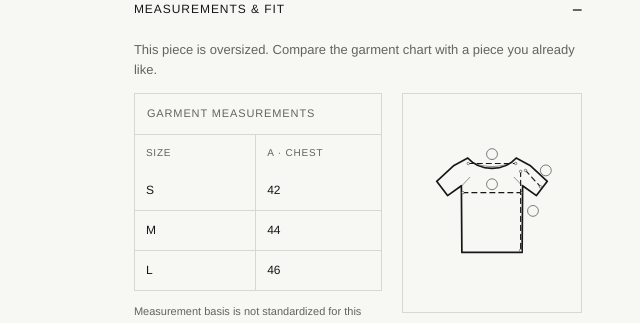
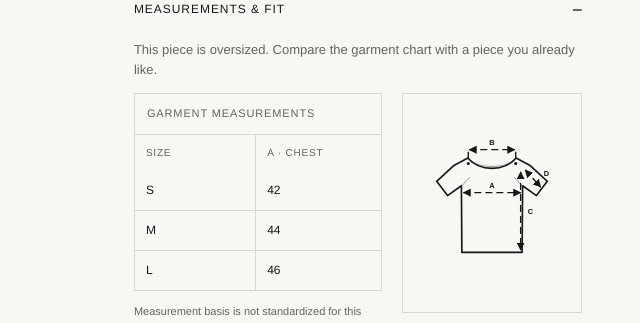
Before and after one commit to axmensstore2020-droid/ax-v3-storefront, a Next.js app: page /products/camouflage-graphic-oversized-t-shirt in a window 1280 px wide. Shown: the part 1120-1443 px from the top of the page, without its empty margins (640-1280 px from the left). Built offline with nearby package versions, Linux system fonts and the light colour scheme; no server answers.

Commit message:
Redesign measurement diagrams with clearer guide points

```diff
--- a/components/MeasurementIllustrations.js
+++ b/components/MeasurementIllustrations.js
@@ -1,38 +1,50 @@
-const outline = {fill:'none',stroke:'currentColor',strokeWidth:1.7,strokeLinecap:'round',strokeLinejoin:'round',vectorEffect:'non-scaling-stroke'};
-const seam = {fill:'none',stroke:'currentColor',strokeWidth:1,strokeLinecap:'round',strokeLinejoin:'round',vectorEffect:'non-scaling-stroke',opacity:.45};
-const measure = {fill:'none',stroke:'currentColor',strokeWidth:1.15,strokeLinecap:'round',strokeLinejoin:'round',strokeDasharray:'5 4',vectorEffect:'non-scaling-stroke'};
+const outline={fill:'none',stroke:'currentColor',strokeWidth:1.65,strokeLinecap:'round',strokeLinejoin:'round',vectorEffect:'non-scaling-stroke'};
+const seam={fill:'none',stroke:'currentColor',strokeWidth:1,strokeLinecap:'round',strokeLinejoin:'round',vectorEffect:'non-scaling-stroke',opacity:.42};
+const guide={fill:'none',stroke:'currentColor',strokeWidth:1.35,strokeLinecap:'round',strokeLinejoin:'round',strokeDasharray:'6 5',vectorEffect:'non-scaling-stroke'};
 
-function Mark({x,y,label}) {
-  return <g aria-hidden="true"><circle cx={x} cy={y} r="11" fill="var(--paper,#f7f7f4)" stroke="currentColor" strokeWidth="1.1"/><text x={x} y={y+4} textAnchor="middle" fontSize="11" fontFamily="Arial, Helvetica, sans-serif" fill="currentColor">{label}</text></g>;
+function Base({label,id,children}){
+ return <svg viewBox="0 0 320 320" role="img" aria-label={`${label} garment measurement guide`} preserveAspectRatio="xMidYMid meet">
+  <title>{label} garment measurement guide</title>
+  <defs>
+   <marker id={`${id}-arrow`} viewBox="0 0 8 8" refX="6.8" refY="4" markerWidth="6" markerHeight="6" orient="auto-start-reverse"><path d="M0 0 8 4 0 8Z" fill="currentColor"/></marker>
+  </defs>
+  {children}
+ </svg>;
 }
-function Measure({x1,y1,x2,y2,label,mx,my}) {
-  return <g aria-hidden="true"><line x1={x1} y1={y1} x2={x2} y2={y2} {...measure}/><circle cx={x1} cy={y1} r="2.5" fill="var(--paper,#f7f7f4)" stroke="currentColor" strokeWidth="1"/><circle cx={x2} cy={y2} r="2.5" fill="var(--paper,#f7f7f4)" stroke="currentColor" strokeWidth="1"/><Mark x={mx} y={my} label={label}/></g>;
-}
-function Base({label,children}) {
-  return <svg viewBox="0 0 320 320" role="img" aria-label={`${label} garment measurement guide`} preserveAspectRatio="xMidYMid meet"><title>{label} garment measurement guide</title>{children}</svg>;
+function Label({x,y,children}){return <text x={x} y={y} textAnchor="middle" fontSize="15" fontWeight="700" fontFamily="Arial, Helvetica, sans-serif" fill="currentColor">{children}</text>;}
+function Dot({x,y}){return <circle cx={x} cy={y} r="3.1" fill="currentColor"/>;}
+function Line({id,x1,y1,x2,y2,start=true,end=true}){return <line x1={x1} y1={y1} x2={x2} y2={y2} {...guide} markerStart={start?`url(#${id}-arrow)`:undefined} markerEnd={end?`url(#${id}-arrow)`:undefined}/>;}
+function ShoulderGuide({id,leftX,rightX,shoulderY,guideY}){
+ return <g aria-hidden="true">
+  <line x1={leftX} y1={guideY+5} x2={leftX} y2={shoulderY-4} {...guide}/><line x1={rightX} y1={guideY+5} x2={rightX} y2={shoulderY-4} {...guide}/>
+  <Dot x={leftX} y={shoulderY}/><Dot x={rightX} y={shoulderY}/><Line id={id} x1={leftX+3} y1={guideY} x2={rightX-3} y2={guideY}/><Label x={(leftX+rightX)/2} y={guideY-10}>B</Label>
+ </g>;
 }
 
-export function TeeMeasurementSvg() {
-  return <Base label="T-shirt"><path d="M111 69 83 84 48 116 70 145 98 125 99 260 221 260 222 125 250 145 272 116 237 84 209 69C197 83 181 90 160 90s-37-7-49-21Z" {...outline}/><path d="M111 69c10 11 27 17 49 17s39-6 49-17M99 125l16-17M221 125l-16-17" {...seam}/><Measure x1="101" y1="139" x2="219" y2="139" label="A" mx="160" my="122"/><Measure x1="112" y1="80" x2="208" y2="80" label="B" mx="160" my="61"/><Measure x1="218" y1="96" x2="218" y2="256" label="C" mx="243" my="176"/><Measure x1="228" y1="94" x2="258" y2="127" label="D" mx="269" my="94"/></Base>;
-}
-export function ShirtMeasurementSvg() {
-  return <Base label="Shirt"><path d="M117 67 91 81 54 107 70 142 99 125 100 262 220 262 221 125 250 142 266 107 229 81 203 67 184 82 160 91 136 82Z" {...outline}/><path d="m136 82 24 28 24-28M160 110v152M149 111l11 13 11-13M104 146h112M99 125l17-20M221 125l-17-20" {...seam}/><circle cx="160" cy="139" r="2" fill="currentColor" opacity=".5"/><circle cx="160" cy="164" r="2" fill="currentColor" opacity=".5"/><circle cx="160" cy="189" r="2" fill="currentColor" opacity=".5"/><Measure x1="103" y1="145" x2="217" y2="145" label="A" mx="160" my="128"/><Measure x1="118" y1="77" x2="202" y2="77" label="B" mx="160" my="58"/><Measure x1="215" y1="98" x2="215" y2="258" label="C" mx="241" my="179"/><Measure x1="231" y1="94" x2="257" y2="126" label="D" mx="270" my="92"/></Base>;
-}
-export function HoodieMeasurementSvg() {
-  return <Base label="Hoodie"><path d="M132 70c-4-26 9-42 28-42s32 16 28 42l21 7 31 22 34 55-30 18-23-38v128H99V134l-23 38-30-18 34-55 31-22Z" {...outline}/><path d="M132 70c8 10 18 15 28 15s20-5 28-15M136 53c7-10 15-14 24-14s17 4 24 14M129 214h62l16 28H113Z" {...seam}/><Measure x1="102" y1="143" x2="218" y2="143" label="A" mx="160" my="126"/><Measure x1="113" y1="82" x2="207" y2="82" label="B" mx="160" my="101"/><Measure x1="218" y1="102" x2="218" y2="258" label="C" mx="244" my="181"/><Measure x1="221" y1="92" x2="255" y2="153" label="D" mx="271" my="112"/></Base>;
-}
-export function JacketMeasurementSvg() {
-  return <Base label="Jacket"><path d="M119 62 92 78 66 101 51 177 82 184 100 126 101 263 219 263 220 126 238 184 269 177 254 101 228 78 201 62 184 80 160 90 136 80Z" {...outline}/><path d="m136 80 24 28 24-28M160 108v155M111 151h28v33h-28M181 151h28v33h-28M100 126l18-25M220 126l-18-25" {...seam}/><Measure x1="103" y1="139" x2="217" y2="139" label="A" mx="160" my="122"/><Measure x1="120" y1="72" x2="200" y2="72" label="B" mx="160" my="53"/><Measure x1="215" y1="96" x2="215" y2="259" label="C" mx="241" my="180"/><Measure x1="229" y1="91" x2="254" y2="173" label="D" mx="274" my="128"/></Base>;
-}
-export function BottomMeasurementSvg() {
-  return <Base label="Bottom"><path d="M112 40h96l13 88-16 153h-39l-6-116-6 116h-39L99 128Z" {...outline}/><path d="M103 72h114M101 95h118M160 42v75M160 117c-16 17-21 34-20 51M160 117c16 17 21 34 20 51" {...seam}/><Measure x1="105" y1="56" x2="215" y2="56" label="A" mx="236" my="56"/><Measure x1="103" y1="91" x2="217" y2="91" label="B" mx="238" my="91"/><Measure x1="160" y1="64" x2="160" y2="132" label="C" mx="181" my="116"/><Measure x1="111" y1="128" x2="153" y2="128" label="D" mx="91" my="128"/><Measure x1="160" y1="143" x2="160" y2="279" label="E" mx="181" my="211"/><Measure x1="218" y1="43" x2="202" y2="279" label="F" mx="236" my="211"/><Measure x1="166" y1="276" x2="205" y2="276" label="G" mx="186" my="296"/></Base>;
-}
-export function ShortsMeasurementSvg() {
-  return <Base label="Shorts"><path d="M104 58h112l10 70-17 102-47-2-2-58-2 58-47 2-17-102Z" {...outline}/><path d="M99 91h122M97 115h126M160 60v64M160 124c-13 15-18 29-18 46M160 124c13 15 18 29 18 46" {...seam}/><Measure x1="101" y1="74" x2="219" y2="74" label="A" mx="241" my="74"/><Measure x1="99" y1="111" x2="221" y2="111" label="B" mx="242" my="111"/><Measure x1="160" y1="82" x2="160" y2="139" label="C" mx="181" my="133"/><Measure x1="106" y1="138" x2="153" y2="138" label="D" mx="86" my="138"/><Measure x1="160" y1="150" x2="160" y2="224" label="E" mx="181" my="190"/><Measure x1="220" y1="61" x2="207" y2="226" label="F" mx="241" my="190"/><Measure x1="163" y1="224" x2="210" y2="224" label="G" mx="187" my="246"/></Base>;
-}
+export function TeeMeasurementSvg(){const id='tee-measure';return <Base label="T-shirt" id={id}>
+ <path d="M111 69 83 84 48 116 70 145 98 125 99 260 221 260 222 125 250 145 272 116 237 84 209 69C197 83 181 90 160 90s-37-7-49-21Z" {...outline}/><path d="M111 69c10 11 27 17 49 17s39-6 49-17M99 125l16-17M221 125l-16-17" {...seam}/>
+ <ShoulderGuide id={id} leftX={112} rightX={208} shoulderY={80} guideY={52}/><Line id={id} x1={103} y1={139} x2={217} y2={139}/><Label x={160} y={129}>A</Label><Line id={id} x1={218} y1={98} x2={218} y2={254}/><Label x={238} y={182}>C</Label><Line id={id} x1={228} y1={94} x2={258} y2={127}/><Label x={270} y={105}>D</Label>
+ </Base>;}
+export function ShirtMeasurementSvg(){const id='shirt-measure';return <Base label="Shirt" id={id}>
+ <path d="M117 70 91 83 55 108 71 143 100 126 101 263 219 263 220 126 249 143 265 108 229 83 203 70 184 83 160 93 136 83Z" {...outline}/><path d="m136 83 24 29 24-29M160 112v151M149 113l11 13 11-13M104 147h112M100 126l17-19M220 126l-17-19" {...seam}/><circle cx="160" cy="141" r="2" fill="currentColor" opacity=".45"/><circle cx="160" cy="166" r="2" fill="currentColor" opacity=".45"/><circle cx="160" cy="191" r="2" fill="currentColor" opacity=".45"/>
+ <ShoulderGuide id={id} leftX={117} rightX={203} shoulderY={70} guideY={42}/><Line id={id} x1={104} y1={147} x2={216} y2={147}/><Label x={160} y={136}>A</Label><Line id={id} x1={205} y1={92} x2={205} y2={258}/><Label x={226} y={181}>C</Label><Line id={id} x1={224} y1={91} x2={254} y2={132}/><Label x={269} y={107}>D</Label>
+ </Base>;}
+export function HoodieMeasurementSvg(){const id='hoodie-measure';return <Base label="Hoodie" id={id}>
+ <path d="M132 72c-4-27 9-44 28-44s32 17 28 44l21 7 31 22 34 55-30 18-23-38v126H99V136l-23 38-30-18 34-55 31-22Z" {...outline}/><path d="M132 72c8 10 18 15 28 15s20-5 28-15M136 54c7-10 15-14 24-14s17 4 24 14M129 214h62l16 28H113Z" {...seam}/>
+ <ShoulderGuide id={id} leftX={112} rightX={208} shoulderY={82} guideY={55}/><Line id={id} x1={102} y1={143} x2={218} y2={143}/><Label x={160} y={132}>A</Label><Line id={id} x1={218} y1={103} x2={218} y2={257}/><Label x={239} y={182}>C</Label><Line id={id} x1={221} y1={93} x2={255} y2={154}/><Label x={271} y={118}>D</Label>
+ </Base>;}
+export function JacketMeasurementSvg(){const id='jacket-measure';return <Base label="Jacket" id={id}>
+ <path d="M119 64 92 80 66 103 51 178 82 185 100 127 101 263 219 263 220 127 238 185 269 178 254 103 228 80 201 64 184 82 160 92 136 82Z" {...outline}/><path d="m136 82 24 28 24-28M160 110v153M111 151h28v33h-28M181 151h28v33h-28M100 127l18-25M220 127l-18-25" {...seam}/>
+ <ShoulderGuide id={id} leftX={119} rightX={201} shoulderY={64} guideY={39}/><Line id={id} x1={103} y1={139} x2={217} y2={139}/><Label x={160} y={128}>A</Label><Line id={id} x1={215} y1={97} x2={215} y2={258}/><Label x={237} y={181}>C</Label><Line id={id} x1={229} y1={92} x2={254} y2={173}/><Label x={271} y={130}>D</Label>
+ </Base>;}
+export function BottomMeasurementSvg(){const id='bottom-measure';return <Base label="Bottom" id={id}>
+ <path d="M112 40h96l13 88-16 153h-39l-6-116-6 116h-39L99 128Z" {...outline}/><path d="M103 72h114M101 95h118M160 42v75M160 117c-16 17-21 34-20 51M160 117c16 17 21 34 20 51" {...seam}/>
+ <Line id={id} x1={106} y1={56} x2={214} y2={56}/><Label x={160} y={47}>A</Label><Line id={id} x1={104} y1={91} x2={216} y2={91}/><Label x={160} y={82}>B</Label><Line id={id} x1={160} y1={66} x2={160} y2={132}/><Label x={180} y={113}>C</Label><Line id={id} x1={112} y1={128} x2={152} y2={128}/><Label x={92} y={133}>D</Label><Line id={id} x1={160} y1={145} x2={160} y2={278}/><Label x={180} y={214}>E</Label><Line id={id} x1={218} y1={45} x2={202} y2={278}/><Label x={236} y={214}>F</Label><Line id={id} x1={167} y1={276} x2={204} y2={276}/><Label x={186} y={299}>G</Label>
+ </Base>;}
+export function ShortsMeasurementSvg(){const id='shorts-measure';return <Base label="Shorts" id={id}>
+ <path d="M104 58h112l10 70-17 102-47-2-2-58-2 58-47 2-17-102Z" {...outline}/><path d="M99 91h122M97 115h126M160 60v64M160 124c-13 15-18 29-18 46M160 124c13 15 18 29 18 46" {...seam}/>
+ <Line id={id} x1={101} y1={74} x2={219} y2={74}/><Label x={160} y={64}>A</Label><Line id={id} x1={100} y1={111} x2={220} y2={111}/><Label x={160} y={101}>B</Label><Line id={id} x1={160} y1={83} x2={160} y2={139}/><Label x={181} y={133}>C</Label><Line id={id} x1={107} y1={138} x2={152} y2={138}/><Label x={87} y={143}>D</Label><Line id={id} x1={160} y1={151} x2={160} y2={224}/><Label x={181} y={191}>E</Label><Line id={id} x1={220} y1={62} x2={207} y2={225}/><Label x={241} y={191}>F</Label><Line id={id} x1={164} y1={224} x2={209} y2={224}/><Label x={187} y={247}>G</Label>
+ </Base>;}
 
-const SVG_BY_CATEGORY = {tee:TeeMeasurementSvg,shirt:ShirtMeasurementSvg,hoodie:HoodieMeasurementSvg,jacket:JacketMeasurementSvg,bottom:BottomMeasurementSvg,shorts:ShortsMeasurementSvg};
-export default function MeasurementIllustration({category}) {
-  const Component = SVG_BY_CATEGORY[category];
-  return Component ? <Component/> : null;
-}
+const SVG_BY_CATEGORY={tee:TeeMeasurementSvg,shirt:ShirtMeasurementSvg,hoodie:HoodieMeasurementSvg,jacket:JacketMeasurementSvg,bottom:BottomMeasurementSvg,shorts:ShortsMeasurementSvg};
+export default function MeasurementIllustration({category}){const Component=SVG_BY_CATEGORY[category];return Component?<Component/>:null;}
```
